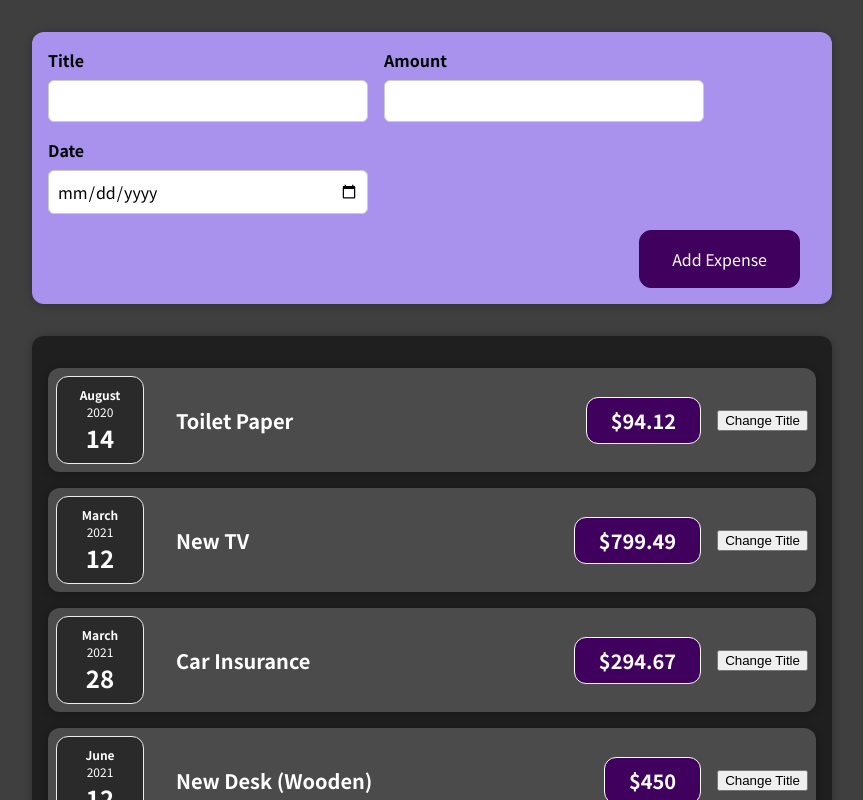
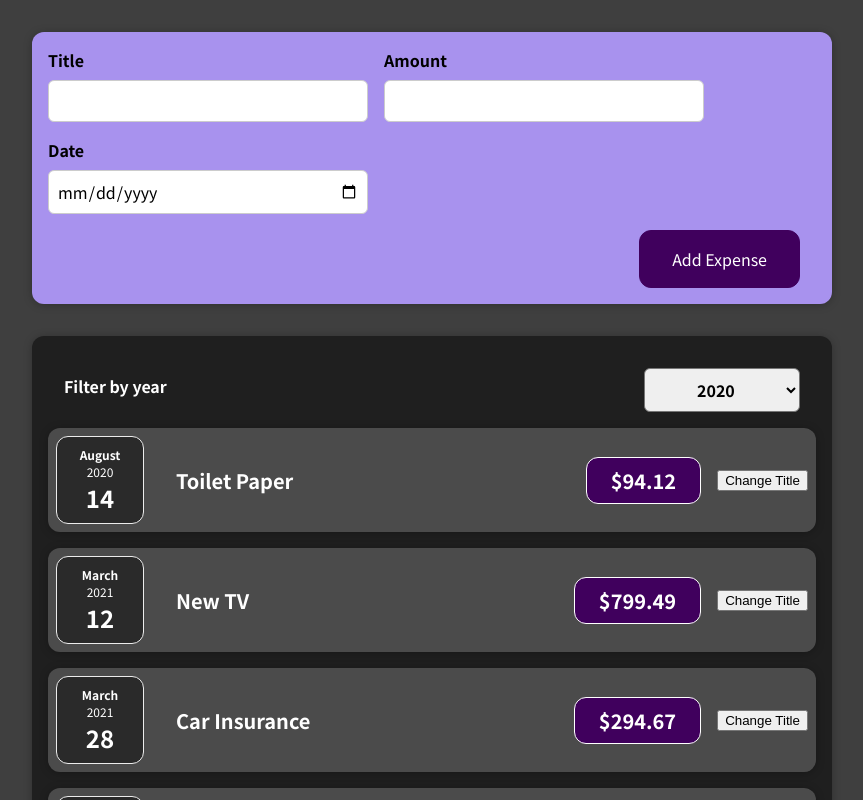
Before and after one commit to kimbeomjin95/react-complete-guide, a React (Create React App) app: page / in a window 1280 px wide. Shown: the top 800 px of the page, without its empty margins (208-1071 px from the left). Built offline with nearby package versions, Linux system fonts and the light colour scheme.

Commit message:
62. 연습하기 : 이벤트 및 State 작업하기 (정답)

```diff
--- /dev/null
+++ b/src/components/Expenses/ExpenseFilter.js
@@ -0,0 +1,25 @@
+import React from 'react';
+
+import './ExpensesFilter.css';
+
+const ExpensesFilter = ({ onChangeFilter, selected }) => {
+  const dropdownChangeHandler = (event) => {
+    onChangeFilter(event.target.value);
+  };
+
+  return (
+    <div className="expenses-filter">
+      <div className="expenses-filter__control">
+        <label>Filter by year</label>
+        <select onChange={dropdownChangeHandler} value={selected}>
+          <option value="2022">2022</option>
+          <option value="2021">2021</option>
+          <option value="2020">2020</option>
+          <option value="2019">2019</option>
+        </select>
+      </div>
+    </div>
+  );
+};
+
+export default ExpensesFilter;
--- a/src/components/Expenses/Expenses.js
+++ b/src/components/Expenses/Expenses.js
@@ -1,13 +1,28 @@
 import ExpenseItem from './Expenseitem';
-import React from 'react';
+import React, { useState } from 'react';
 import './Expenses.css';
 import Card from '../UI/Card';
+import ExpenseFilter from './ExpenseFilter';
 
-const Expenses = (props) => {
-  const { items } = props;
+const Expenses = ({ items }) => {
+  const [filteredYear, setFilteredYear] = useState('2020');
 
+  const filterChangeHandler = (selectedYear) => {
+    setFilteredYear(selectedYear);
+  };
+
+  /*
+   * TODO
+   * 1) ExpenseFilter에서 Expense 컴포넌트로 state 올리기
+   * 2) Expense 컴포넌트안에서 state로 저장
+   * 3) 변경된 이벤트를 수신하고 데이터를 더 높은 레벨의 컴포넌트로 포워드 필요.
+   * */
   return (
     <Card className="expenses">
+      <ExpenseFilter
+        selected={filteredYear}
+        onChangeFilter={filterChangeHandler}
+      />
       <ExpenseItem
         title={items[0].title}
         amount={items[0].amount}
--- /dev/null
+++ b/src/components/Expenses/ExpensesFilter.css
@@ -0,0 +1,24 @@
+.expenses-filter {
+    color: white;
+    padding: 0 1rem;
+}
+
+.expenses-filter__control {
+    display: flex;
+    width: 100%;
+    align-items: center;
+    justify-content: space-between;
+    margin: 1rem 0;
+}
+
+.expenses-filter label {
+    font-weight: bold;
+    margin-bottom: 0.5rem;
+}
+
+.expenses-filter select {
+    font: inherit;
+    padding: 0.5rem 3rem;
+    font-weight: bold;
+    border-radius: 6px;
+}
```
